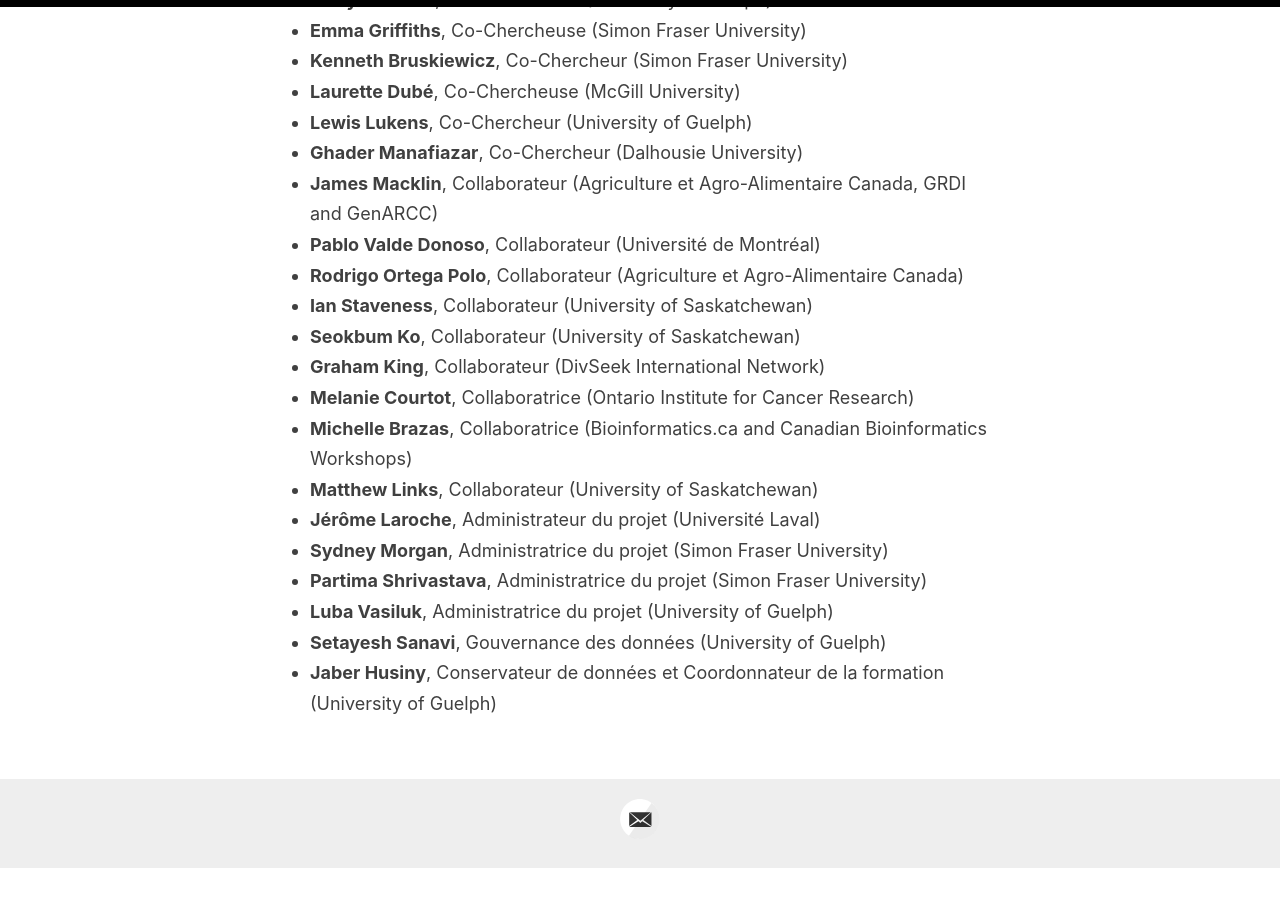
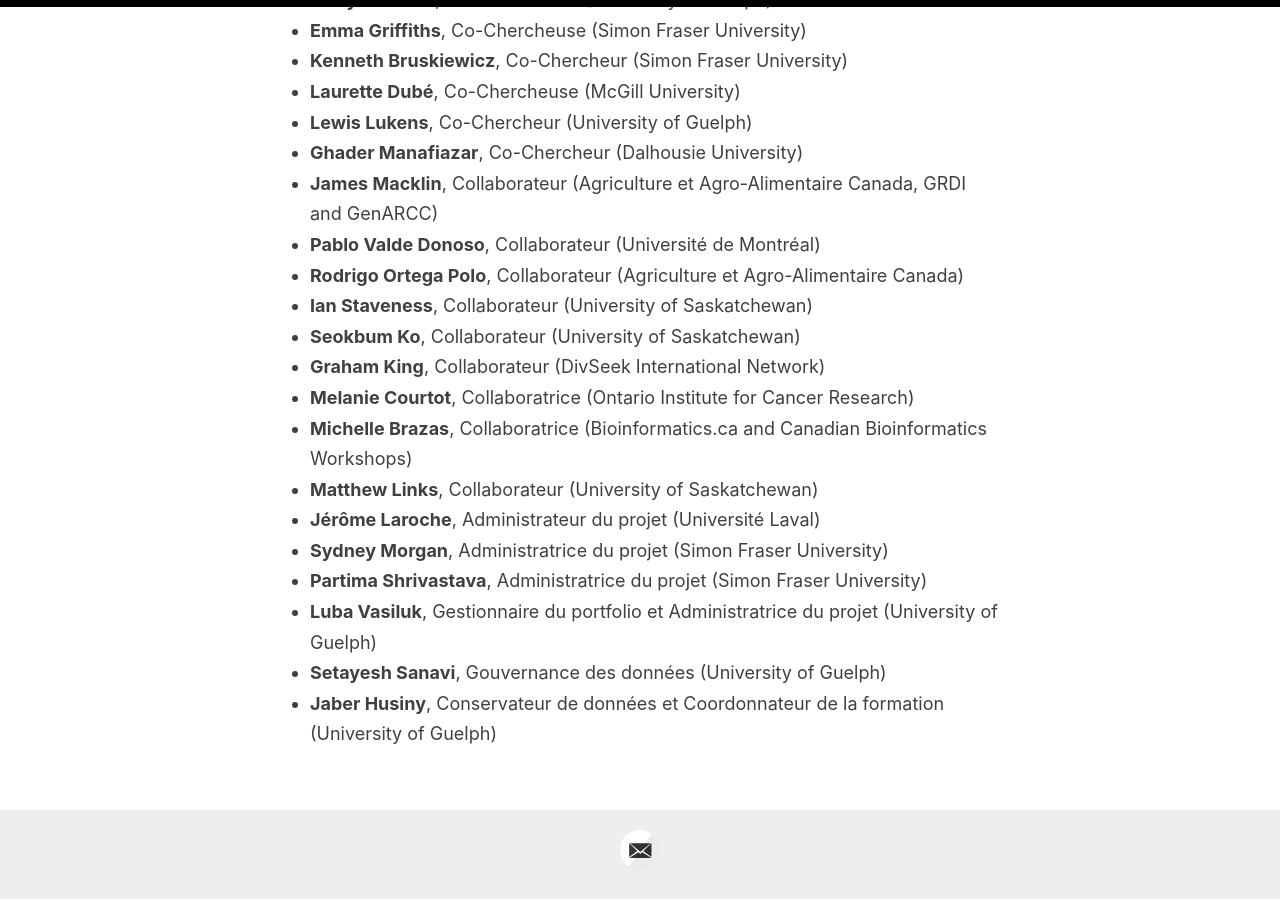
Before and after one commit to ClimateSmartAg/ClimateSmartAg-website-fr, a Jekyll site: the page built from _pages/team.md, in a window 1280 px wide and 900 px high, scrolled down 1241 px. Built offline with Jekyll 4.4.1, drawn with Linux system fonts in a browser that asks for light colours; before the commit the page ends 2110 px from its top, so only the background shows below that.

Commit message:
Update team.md
Updated job title for Luba Vasiluk

```diff
--- a/_pages/team.md
+++ b/_pages/team.md
@@ -52,6 +52,6 @@
 - **Jérôme Laroche**, Administrateur du projet (Université Laval)
 - **Sydney Morgan**, Administratrice du projet  (Simon Fraser University)
 - **Partima Shrivastava**, Administratrice du projet (Simon Fraser University)
-- **Luba Vasiluk**, Administratrice du projet  (University of Guelph)
+- **Luba Vasiluk**, Gestionnaire du portfolio et Administratrice du projet  (University of Guelph)
 - **Setayesh Sanavi**, Gouvernance des données (University of Guelph)
 - **Jaber Husiny**, Conservateur de données et Coordonnateur de la formation (University of Guelph)
```
